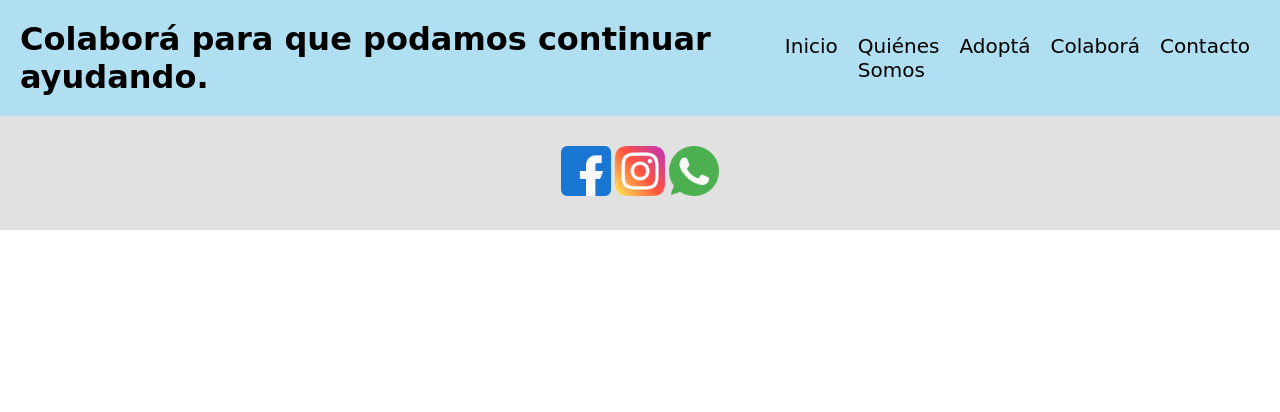
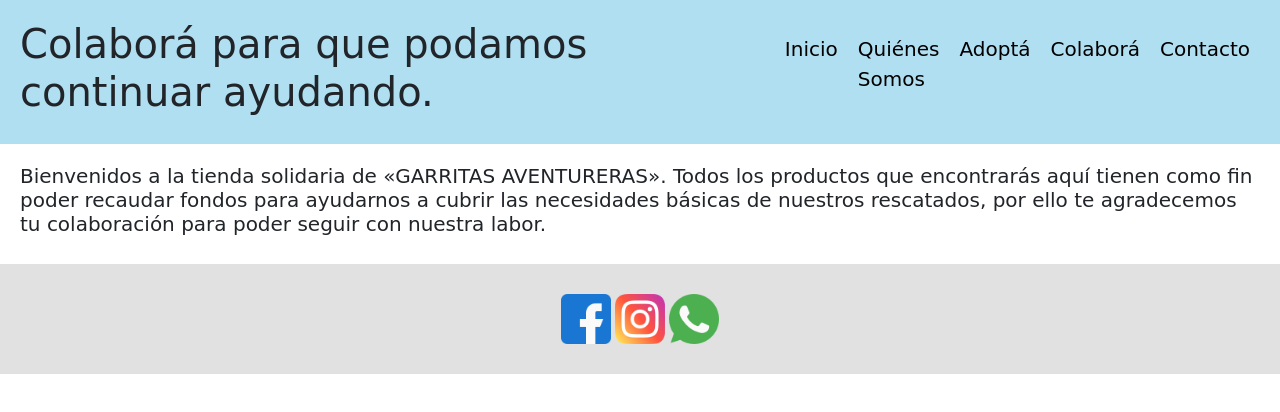
Before and after one commit to giselben/nuevo-48185, a plain HTML site: page pages/colabora.html in a window 1280 px wide. Drawn offline with nearby package versions, Linux system fonts and the light colour scheme; a web font is replaced by a local one.

Commit message:
contenido

```diff
--- a/css/style.css
+++ b/css/style.css
@@ -133,6 +133,23 @@ div h4{
     font-size: 20px;
     font-style: italic;
 }
+/*--------FOOTER--------*/
+footer{
+    display: flex;
+    justify-content: center;
+    align-items: center;
+    background-color:rgba(211, 211, 211, 0.678) ;
+    padding: 30px;
+}
+
+footer img{
+    width:50px;
+    height: 50px;
+    transition: 1s;
+}
+footer img:hover{
+    transform: scale(1.1);
+}
 
 /*--------quienes somos ---------*/
 
@@ -166,32 +183,22 @@ div h4{
 /*--------ADOPTA--------*/
 
 
-/*--------FOOTER--------*/
-footer{
-    display: flex;
-    justify-content: center;
-    align-items: center;
-    background-color:rgba(211, 211, 211, 0.678) ;
-    padding: 30px;
-}
-
-footer img{
-    width:50px;
-    height: 50px;
-    transition: 1s;
-}
-footer img:hover{
-    transform: scale(1.1);
+/*--------COLABORA--------*/
+.parrafo-tienda{
+    font-family:'Klee One', cursive;
+    font-size: 20px;
+    padding: 20px;
 }
 
 
 /*--------Contactanos--------*/
 
 .formulario {
-    font-family:'Klee One', cursive  ;
+    font-family:'Klee One', cursive;
+    padding: 20px;
 }
 div {
-    font-family:'Klee One', cursive  ;
+    font-family:'Klee One', cursive;
 
 }
 /*--------MEDIAS QUERYS--------*/
--- a/pages/colabora.html
+++ b/pages/colabora.html
@@ -4,6 +4,8 @@
     <meta charset="UTF-8">
     <meta http-equiv="X-UA-Compatible" content="IE=edge">
     <meta name="viewport" content="width=device-width, initial-scale=1.0">
+    <link href="https://cdn.jsdelivr.net/npm/bootstrap@5.0.2/dist/css/bootstrap.min.css" rel="stylesheet"
+    integrity="sha384-EVSTQN3/azprG1Anm3QDgpJLIm9Nao0Yz1ztcQTwFspd3yD65VohhpuuCOmLASjC" crossorigin="anonymous">
     <link rel="stylesheet" href="../css/style.css">
     <title>Colaborá</title>
 </head>
@@ -21,6 +23,13 @@
         </ul>
         </nav>
         </header>
+        <main>
+            <h2 class="parrafo-tienda">
+                Bienvenidos a la tienda solidaria de «GARRITAS AVENTURERAS». Todos los productos que encontrarás aquí
+                tienen como fin poder recaudar fondos para ayudarnos a cubrir las necesidades básicas de
+                nuestros rescatados, por ello te agradecemos tu colaboración para poder seguir con nuestra labor.
+            </h2>
+        </main>
 
     <footer>
         <section>
@@ -29,6 +38,7 @@
         <img src="../img/whastapp.png" alt="whastapp">
     </section>
     </footer>
-
+    <script src="https://cdn.jsdelivr.net/npm/bootstrap@5.0.2/dist/js/bootstrap.bundle.min.js"
+    integrity="sha384-MrcW6ZMFYlzcLA8Nl+NtUVF0sA7MsXsP1UyJoMp4YLEuNSfAP+JcXn/tWtIaxVXM" crossorigin="anonymous"></script>
 </body>
 </html>
```
